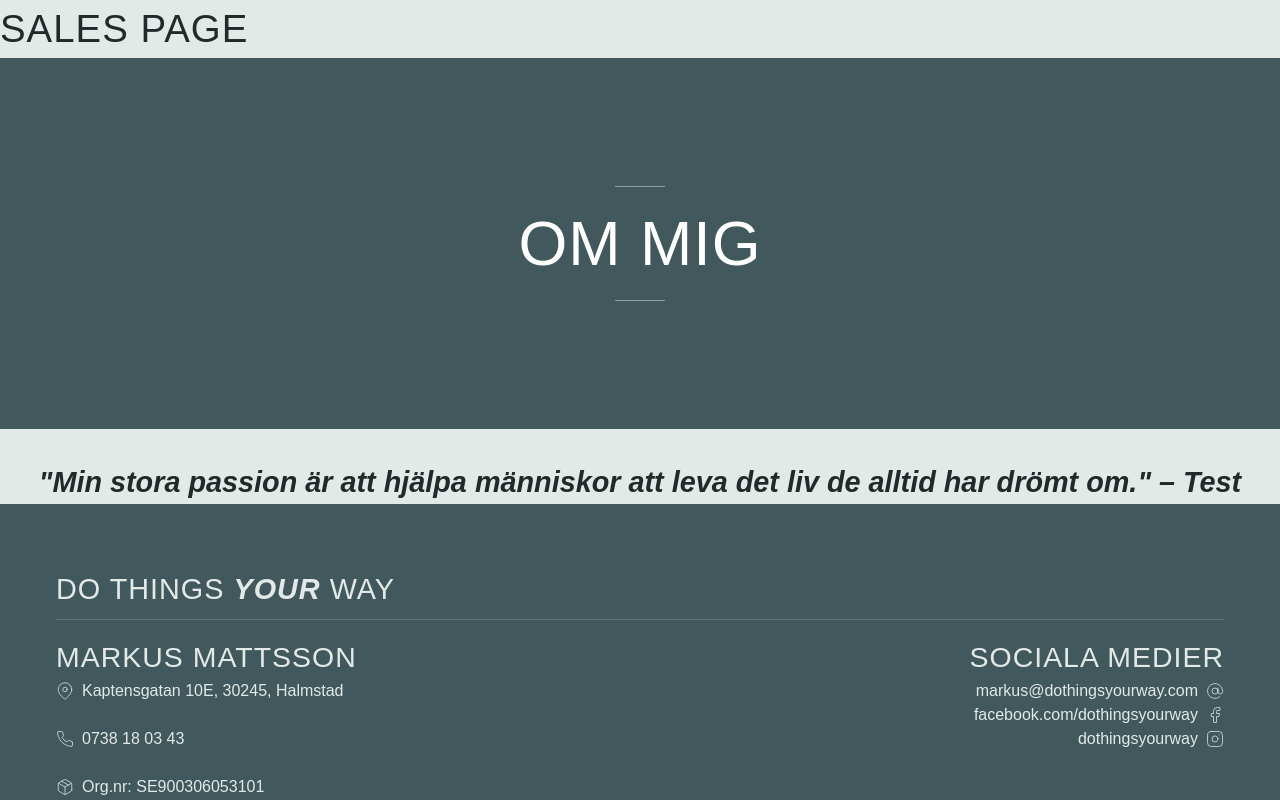
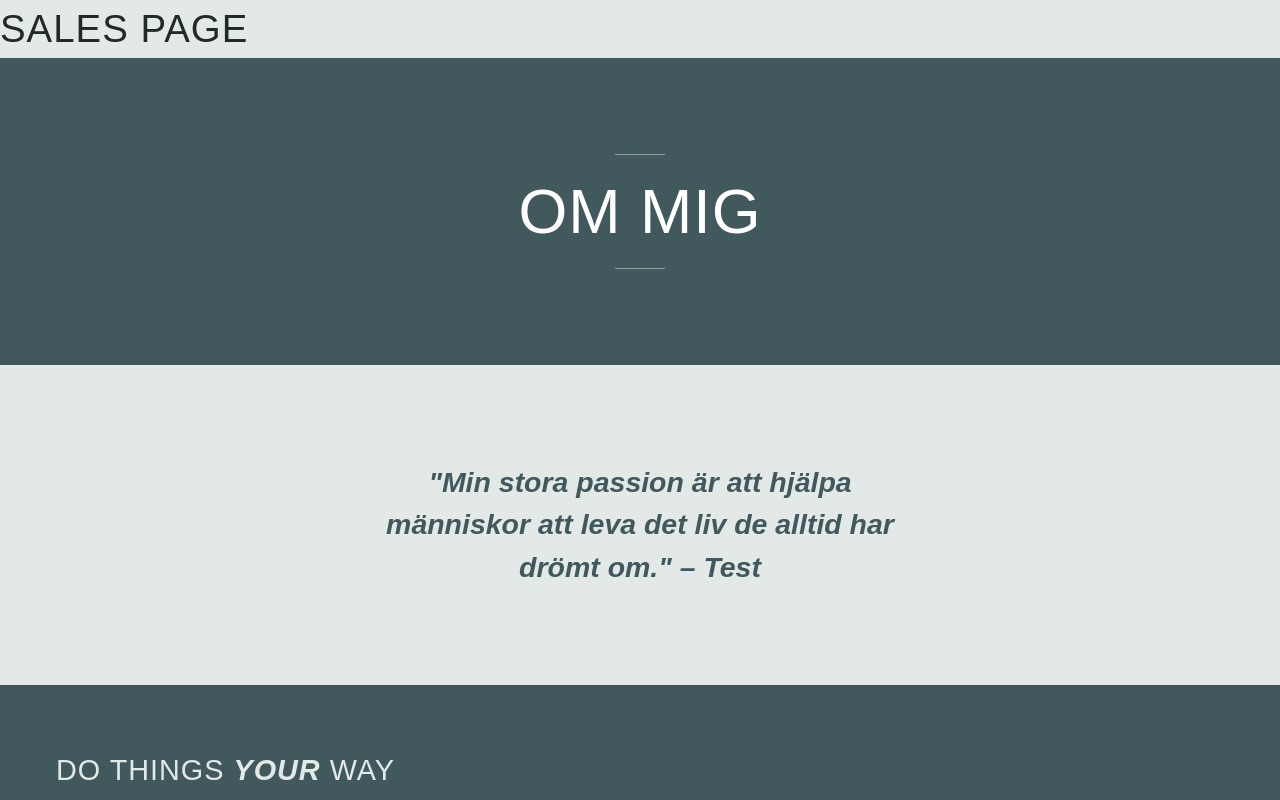
Before and after one commit to MatildaMared/dothingsyourway-homepage, a React (Create React App) app: page /salespage in a window 1280 px wide. Shown: the top 800 px of the page. Built offline with nearby package versions, Linux system fonts and the light colour scheme; a web font is replaced by a local one.

Commit message:
add styling

```diff
--- a/src/components/Footer/Contact.tsx
+++ b/src/components/Footer/Contact.tsx
@@ -25,6 +25,7 @@ function Contact() {
 const Details = styled.p`
 	display: flex;
 	align-items: center;
+	margin: 0;
 
 	& svg {
 		margin-right: 0.5rem;
--- a/src/components/Quote/Quote.tsx
+++ b/src/components/Quote/Quote.tsx
@@ -15,10 +15,16 @@ function Quote({ children, author }: Props) {
 }
 
 const BlockQuote = styled.blockquote`
-    font-size: 1.8rem;
+    margin-inline: auto;
+    padding-inline: 2rem;
+    max-width: 600px;
+    color: var(--color-primary-dark);
+    font-family: var(--font-primary);
+    font-size: var(--font-md);
     font-style: italic;
     text-align: center;
     font-weight: 800;
+    margin-block: var(--spacing-large);
 `;
 
 export default Quote;
--- a/src/components/SectionHeader/SectionHeader.tsx
+++ b/src/components/SectionHeader/SectionHeader.tsx
@@ -14,9 +14,9 @@ export default SectionHeader;
 const Wrapper = styled.h2`
     font-size: var(--font-xl);
     line-height: 1.8;
-    padding-block: 8rem;
+    padding-block: var(--spacing-large);
     background-color: var(--color-primary-dark);
-    margin-block-end: 2rem;
+    margin-block-end: var(--spacing-large);
     display: flex;
     justify-content: center;
     align-items: center;
```
